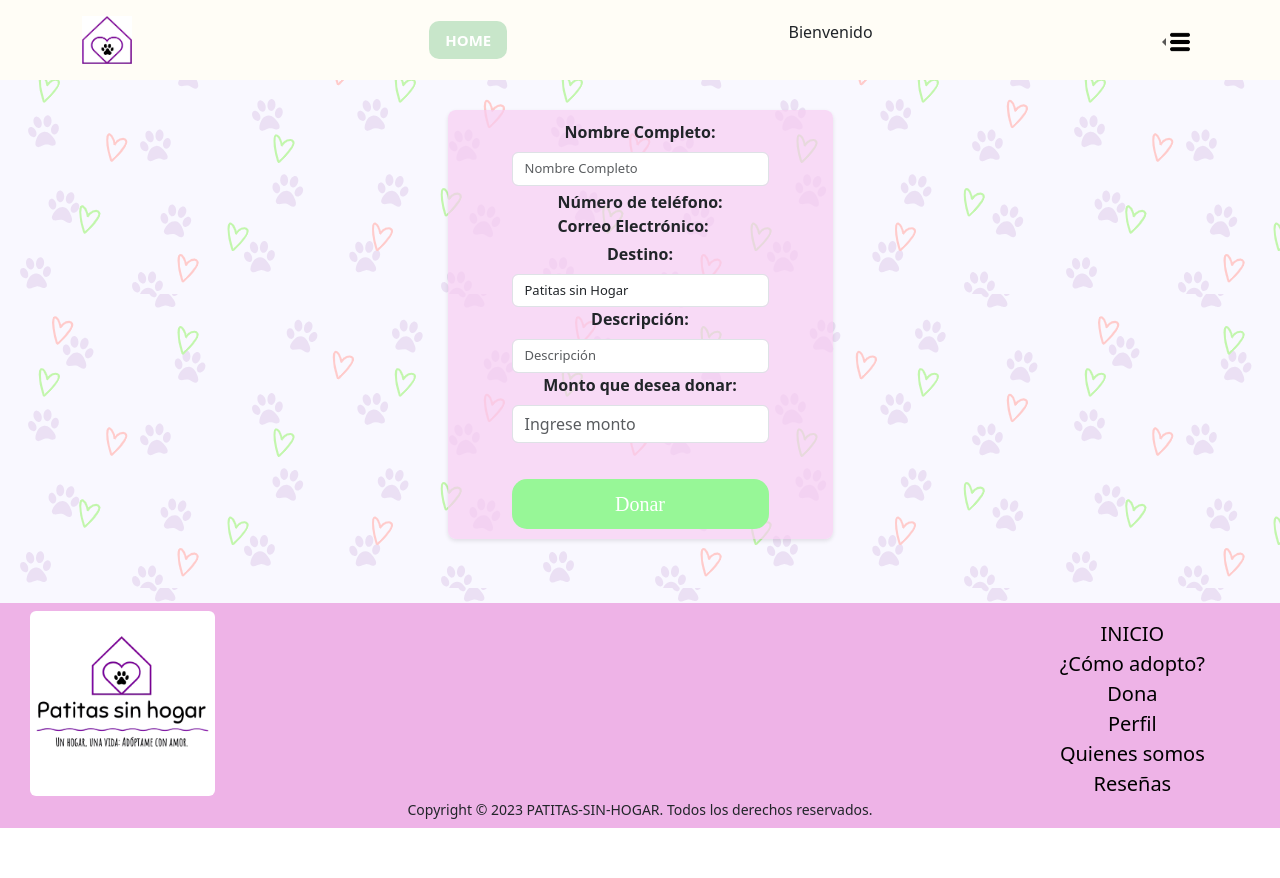
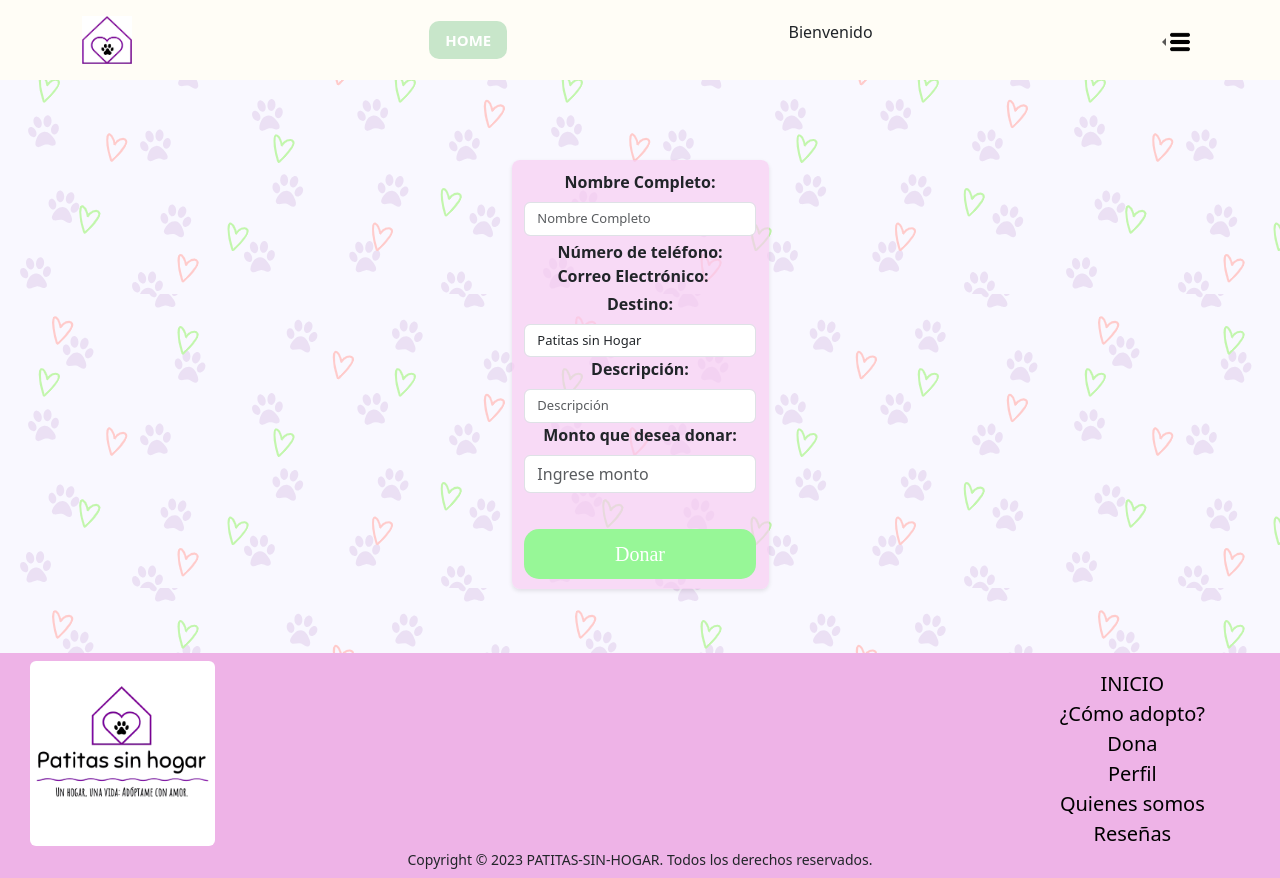
Before and after one commit to RieraAndres/Henry_PF, a React (Create React App) app in the folder Client/: page /donations in a window 1280 px wide. Before the commit the page ends 828 px from the top, so only its background shows below. Built offline with nearby package versions, Linux system fonts and the light colour scheme.

Commit message:
Estilos Donaciones

```diff
--- a/Client/src/Views/Donaciones/Donaciones.jsx
+++ b/Client/src/Views/Donaciones/Donaciones.jsx
@@ -127,7 +127,8 @@ function Donaciones () {
   return(
     <div className={styles.fondo}>
         <NavBar/>
-      <Form className={styles.form}>
+        <div className={styles.contenido}>
+        <Form className={styles.form}>
         <Form.Group className="mb-3" controlId="formDonation">
           <>
             <Form.Label htmlFor="nameDonante" >Nombre Completo:</Form.Label>
@@ -223,6 +224,8 @@ function Donaciones () {
             )}
           </>
       </Form>
+        </div>
+
       <Footer/>
     </div>
   )
--- a/Client/src/Views/Donaciones/Donaciones.module.css
+++ b/Client/src/Views/Donaciones/Donaciones.module.css
@@ -5,7 +5,9 @@
     align-items: center;
 
 }
-
+.contenido{
+    padding-top: 50px;
+}
 .form {
     background-color: #f8ccf2af;
     max-width: 900px;
```
